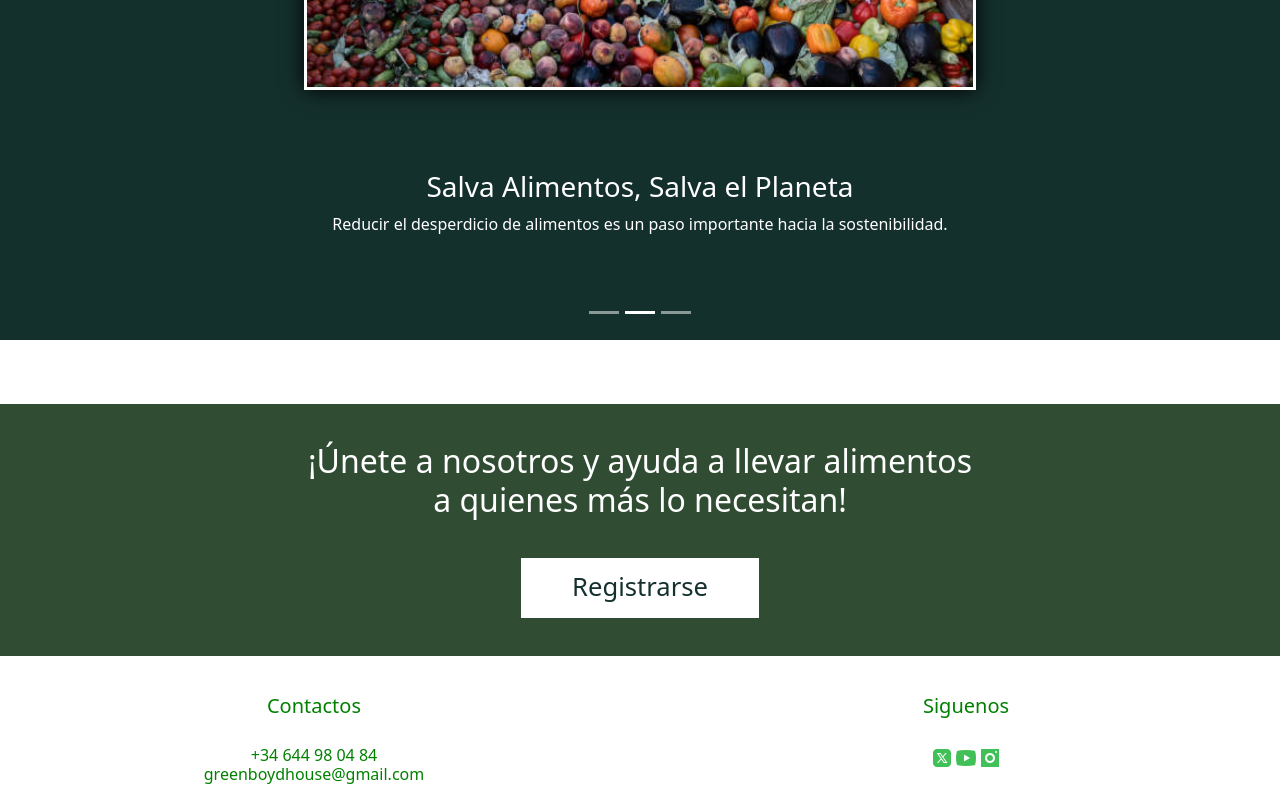
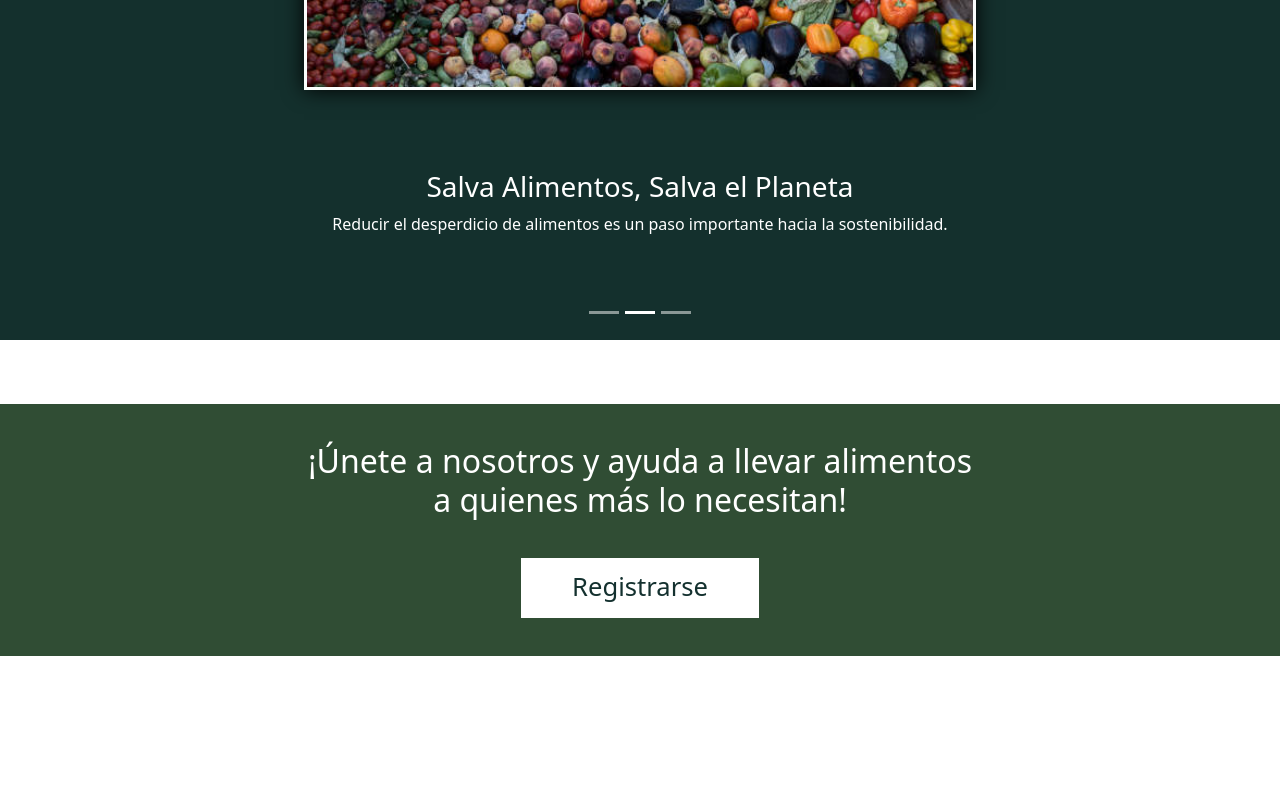
Before and after one commit to Pepesk34/TFG, a React (Create React App) app in the folder proyecto/client/: page /perfil in a window 1280 px wide. Shown: the part 2138-2938 px from the top of the page. After the commit the page ends 2794 px from the top, so only its background shows below. Built offline with nearby package versions, Linux system fonts and the light colour scheme.

Commit message:
mas cosas hermacicooo

```diff
--- a/proyecto/client/src/App.js
+++ b/proyecto/client/src/App.js
@@ -27,7 +27,7 @@ function App() {
           <Route path="/about" element={<><Cabecera /></>} />
           <Route path="/perfil" element={<><Cabecera /><Inicio /></>} />
         </Routes>
-        <Footer />
+        {/* <Footer /> */}
       </div>
     </BrowserRouter>
   );
--- a/proyecto/client/src/components/componentes_cuerpo/componentesRecolecta/boton.js
+++ b/proyecto/client/src/components/componentes_cuerpo/componentesRecolecta/boton.js
@@ -11,7 +11,7 @@ function Boton(props) {
 
     const handleClick = () => {
         handleShowModal();
-        pasarRecolecta(fila);
+        pasarRecolecta(filaActual);
     }
 
     const handleTipo = () => {
--- a/proyecto/client/src/components/componentes_cuerpo/componentesRecolecta/modalAgricultor.js
+++ b/proyecto/client/src/components/componentes_cuerpo/componentesRecolecta/modalAgricultor.js
@@ -7,7 +7,7 @@ import 'bootstrap/dist/css/bootstrap.min.css';
 
 function ModalAgricultor(props) {
   return(
-    <Modal show={props.showModal} onHide={props.handleCloseModal}>
+    <Modal show={props.showModal} onHide={props.handleCloseModal} size="lg">
         <Modal.Header closeButton>
           <Modal.Title>Titulo</Modal.Title>
         </Modal.Header>
--- a/proyecto/client/src/components/componentes_cuerpo/componentesRecolecta/modalCalendario.js
+++ b/proyecto/client/src/components/componentes_cuerpo/componentesRecolecta/modalCalendario.js
@@ -7,12 +7,12 @@ import 'bootstrap/dist/css/bootstrap.min.css';
 
 function ModalCalendario(props) {
     return(
-    <Modal show={props.showModal} onHide={props.handleCloseModal} onShow={props.onShow}>
+    <Modal show={props.showModal} onHide={props.handleCloseModal} onShow={props.onShow} size="lg">
         <Modal.Header closeButton>
           <Modal.Title><h2>Título del modal</h2></Modal.Title>
         </Modal.Header>
         <Modal.Body>
-          <p>Body del modal</p>
+          <p>id de recolecta {props.recolecta.id}</p>
         </Modal.Body>
         <Modal.Footer>
           <Button variant="secondary" onClick={props.handleCloseModal}>
--- a/proyecto/client/src/components/componentes_cuerpo/estilos.css
+++ b/proyecto/client/src/components/componentes_cuerpo/estilos.css
@@ -1,23 +1,25 @@
 #div-recolecta{
-  margin-top: 3%;
+  padding: 2%;
   margin-left: 15%;
   display: flex;
   flex-direction: column;
   justify-content: center;
   align-items: center;
+  background-color: #FBFEFD;
 }
 
 .react-calendar {
-    width: 90%;
+    width: 94%;
     max-width: 100%;
     font-family: Arial, Helvetica, sans-serif;
     line-height: 1.125em;
     border: none;
+
   }
 
   .react-calendar__tile {
-    height: 110px; /* Incrementar altura de las celdas */
-    max-height: 110px; /* Incrementar altura máxima de las celdas */
+    height: 140px; /* Incrementar altura de las celdas */
+    max-height: 140px; /* Incrementar altura máxima de las celdas */
     overflow: hidden; /* Asegurarse de que el contenido adicional no se desborde */
     display: flex;
     flex-direction: column;
@@ -42,9 +44,9 @@
     color: white;
   }
 
-  .react-calendar__tile--now {
+  /* .react-calendar__tile--now {
     background: #ffff76;
-  }
+  } */
 
   .filaTile {
     overflow: hidden;
@@ -56,7 +58,7 @@
   }
 
   .container {
-    height: 88px;
+    height: 120px;
   }
 
   .columna > * {
--- a/proyecto/client/src/components/footer.js
+++ b/proyecto/client/src/components/footer.js
@@ -5,10 +5,10 @@ import youtube from "./imagenes/youtube.png";
 import instagram from "./imagenes/instagram.png";
 const Footer = () => {
     return (
-        <div>
+        <div className='container'>
             <div id="filaFooter" class="row">
                 <div class="col-xl-6">
-                    <div id="contactos" >
+                    <div >
                         <h5>Contactos</h5>
                         <h6>
                             <br/>
@@ -20,11 +20,11 @@ const Footer = () => {
                     </div>
                 </div>
                 <div class="col-xl-6">
-                    <div id="redes">
+                    <div>
                         <h5>Siguenos</h5>
                         <h6>
                             <br />
-                                <div id="iconos">
+                                <div >
                                 <a target='blank' href='https://twitter.com/HouseBoyd61754'><img id="twitter" src={twitter}></img></a>
                                 <a target='blank' href='https://www.youtube.com/channel/UCtu69_nm6WnRX64XQRFvwaQ'><img id="youtube" src={youtube}></img></a>
                                 <a target='blank' href='https://www.instagram.com/greenboydhouse/'><img id="instagram" src={instagram}></img></a>
```
